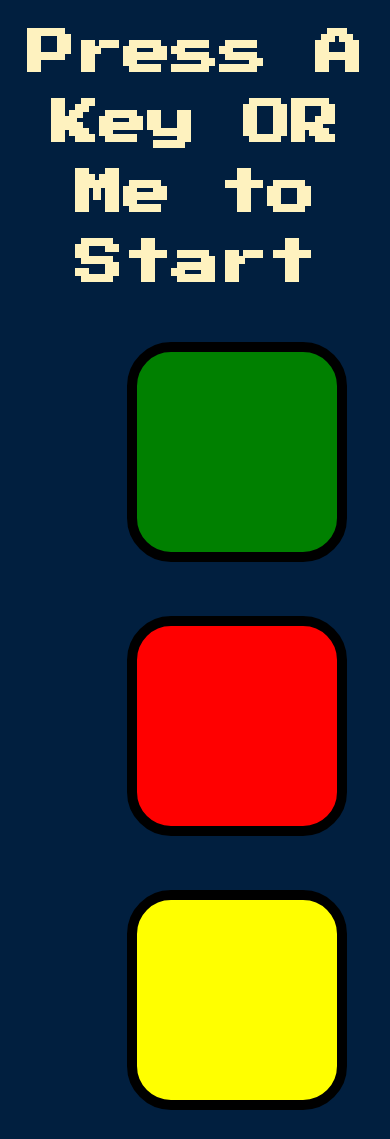
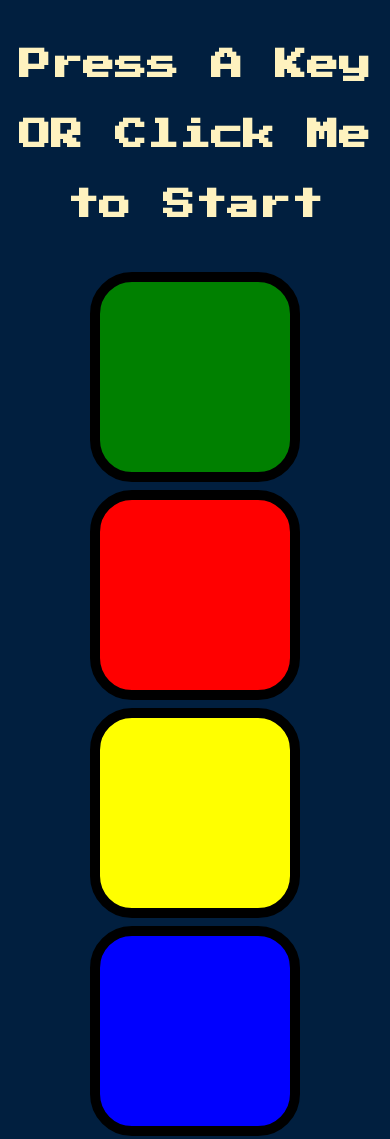
Before and after one commit to body2w/simon-game, a plain HTML site: page index.html in a window 390 px wide. Shown: the top 1139 px of the page. Drawn offline with nearby package versions, Linux system fonts and the light colour scheme.

Commit message:
Add files via upload

```diff
--- a/index.html
+++ b/index.html
@@ -11,7 +11,7 @@
   </head>
 
   <body>
-    <h1 id="level-title">Press A Key OR Me to Start</h1>
+    <h1 id="level-title">Press A Key OR Click Me to Start</h1>
     <div class="container">
       <div lass="row">
         <div type="button" id="green" class="btn green"></div>
--- a/index.js
+++ b/index.js
@@ -41,7 +41,7 @@
   } else {
     console.log("wrong");
     document.querySelector("h1").textContent =
-      "Game Over, Press Any Key OR Me to Restart";
+      "Game Over, Press Any Key OR Click Me to Restart";
     document.querySelector("body").setAttribute("class", "game-over");
     new Audio("./sounds/wrong.mp3").play();
     setTimeout(function () {
--- a/styles.css
+++ b/styles.css
@@ -13,7 +13,7 @@
 
 .container {
   display: block;
-  width: 50%;
+  width: 90%;
   margin: auto;
 }
 
@@ -51,3 +51,15 @@
   box-shadow: 0 0 20px white;
   background-color: grey;
 }
+@media (max-width: 1124px) {
+  .btn {
+    height: 190px;
+    width: 190px;
+    margin: 2px;
+  }
+  #level-title {
+    font-size: 2rem;
+    max-width: 500px;
+    margin: 30px auto;
+  }
+}
```
